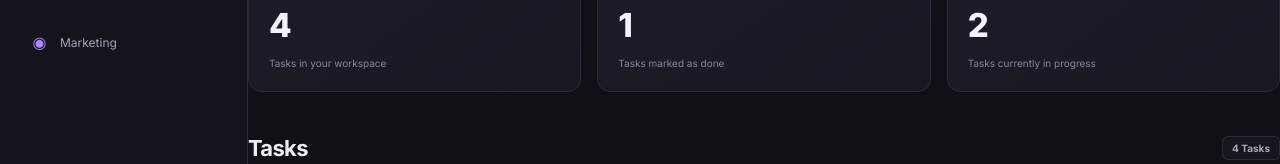
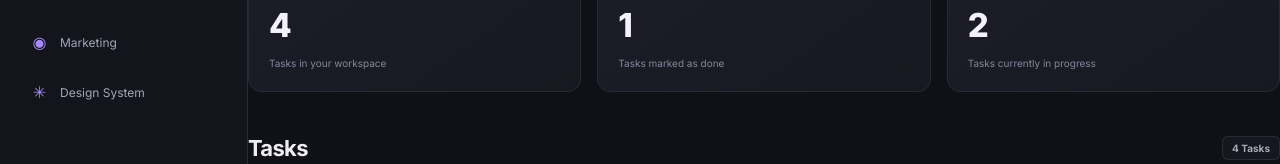
Before and after one commit to Moustafa-Elbaloty/javascript-everywhere, a React (Vite) app in the folder react-revision/taskflow/: page / in a window 1280 px wide. Shown: the part 363-527 px from the top of the page. Built offline with nearby package versions, Linux system fonts and the light colour scheme.

Commit message:
feat: add Design System project

```diff
--- a/react-revision/taskflow/src/data/projects.ts
+++ b/react-revision/taskflow/src/data/projects.ts
@@ -16,6 +16,10 @@ const projects: Project[] = [
     id: 'marketing',
     name: 'Marketing',
   },
+  {
+    id: 'design-system',
+    name: 'Design System',
+  },
 ]
 
 export function getProjectId(projectName: string): string {
```
